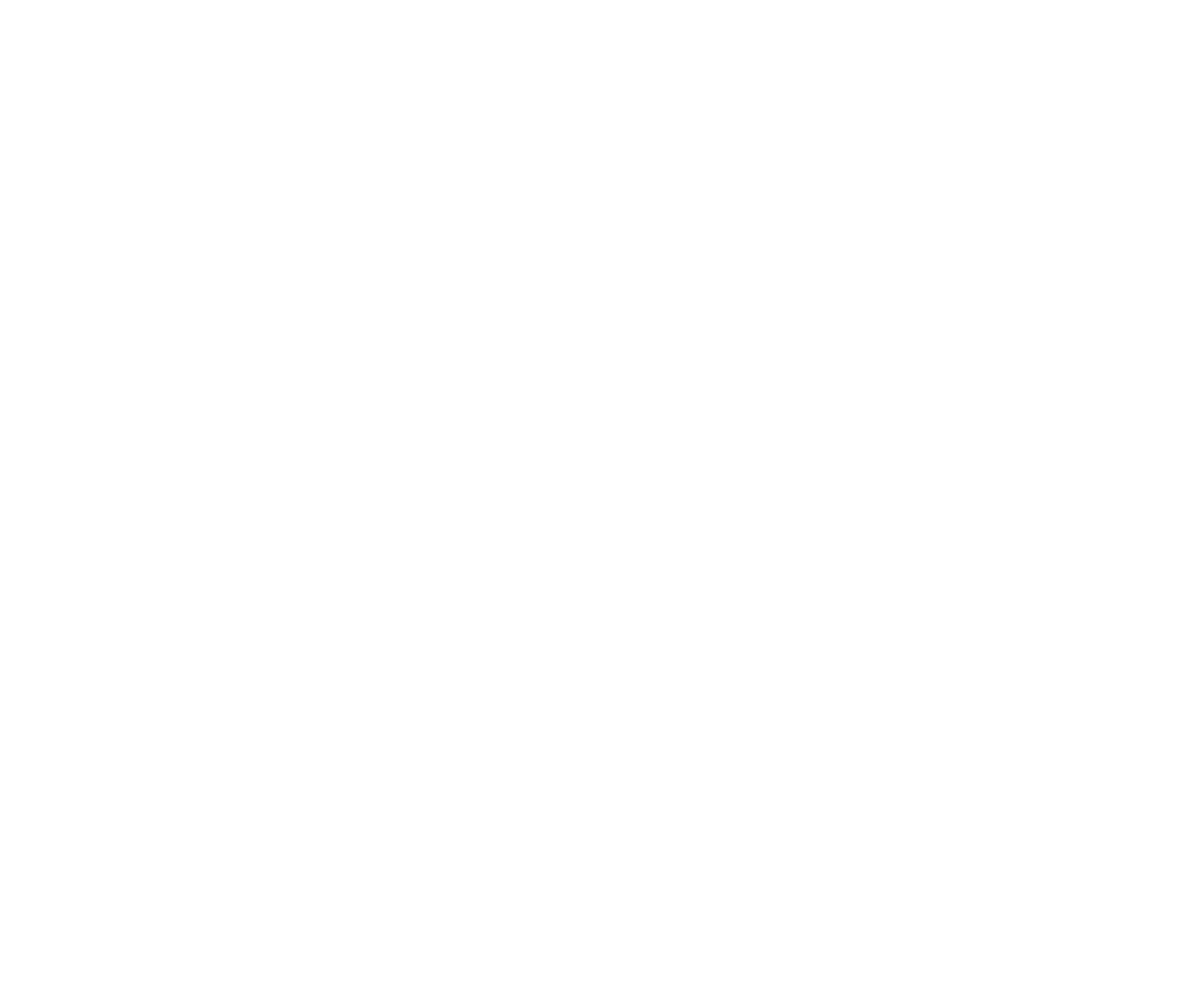
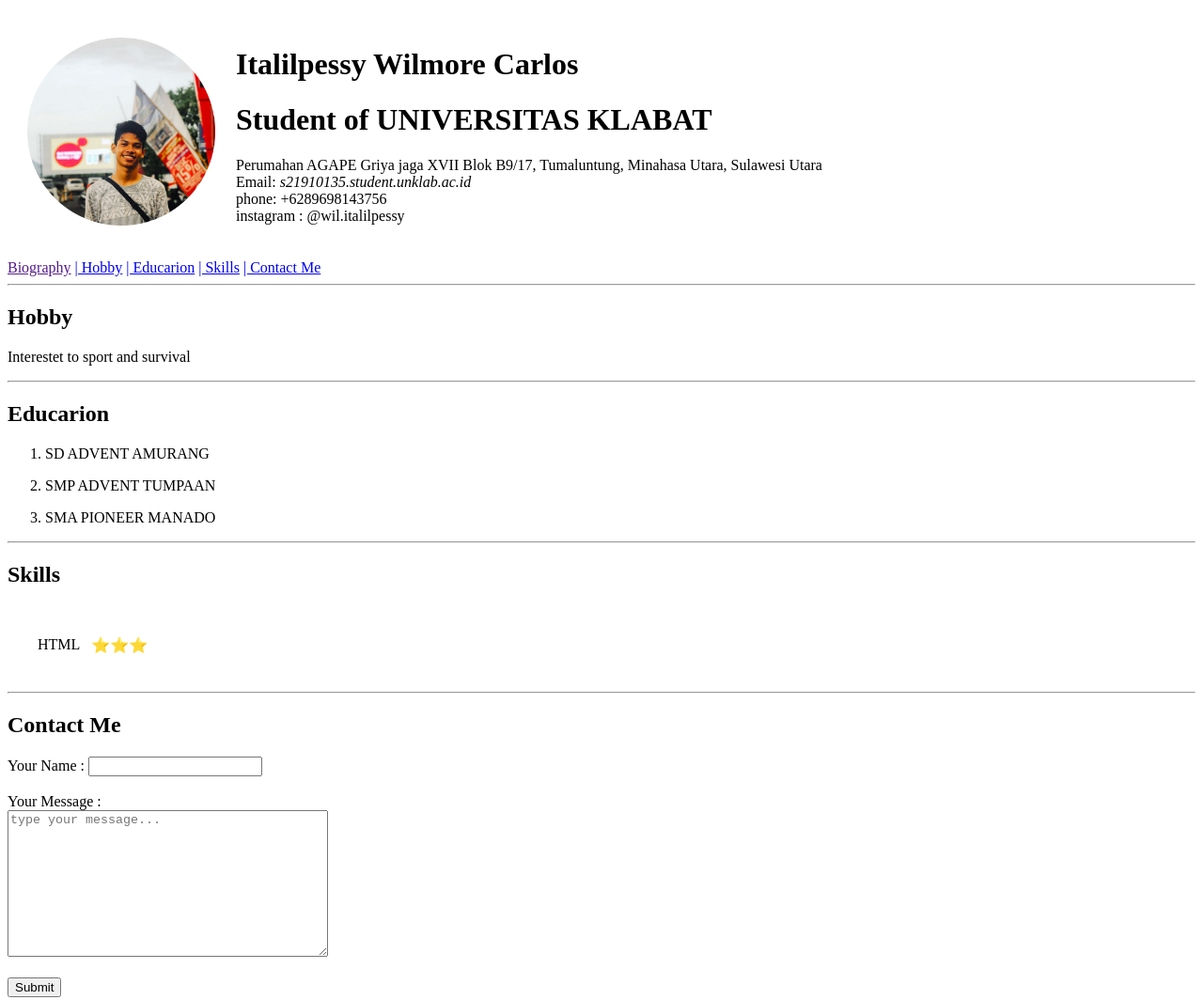
Before and after one commit to Wilmore/profil, a plain HTML site: page index.html in a window 1280 px wide. Shown: the whole page at 94% size. Before the commit the page ends 800 px from the top, so only its background shows below. Drawn offline with Linux system fonts and the light colour scheme.

Commit message:
membuat profil

```diff
--- a/index.html
+++ b/index.html
@@ -3,10 +3,101 @@
 <head>
     <meta charset="UTF-8">
     <meta name="viewport" content="width=device-width, initial-scale=1.0">
-    <meta mame="author" content="Italilpessy Wilmore Carlos" />
+    <meta mame="description" content="Italilpessy Wilmore Carlos Homepage" />
+    <meta name="keywords" content="Italilpessy Wilmore Carlos, Fuzzy, Fuzzy Interpolation"
+    >
+    <meta name="author" content="Italilpessy Wilmore Carlos">
     <title>Italilpessy Wilmore Carlos is Homepage</title>
 </head>
 <body>
-
+    <header>
+        <table cellspacing="20">
+            <tr>
+                <td>
+                    <img src="https://raw.githubusercontent.com/Wilmore/profil/master/circle-cropped.png" alt="profil-picture" width="200">
+                </td>
+                <td>
+                    <h1>Italilpessy Wilmore Carlos</h1>
+                    <h1>Student of UNIVERSITAS KLABAT</h1>
+                    <p>
+                        Perumahan AGAPE Griya jaga XVII Blok B9/17, Tumaluntung, Minahasa Utara, Sulawesi Utara
+                        <br>
+                        Email: <em>s21910135.student.unklab.ac.id</em>
+                        <br>
+                        phone: +6289698143756
+                        <br>
+                        instagram : @wil.italilpessy
+                    </p>
+                </td>
+            </tr>
+        </table>
+    </header>
+    <nav>
+        <a href="">Biography</a>
+        <a href="#hobby">| Hobby</a>
+        <a href="#education">| Educarion</a>
+        <a href="#skills">| Skills</a>
+        <a href="#contact-me">| Contact Me</a>
+    </nav>
+    <section id="hobby">
+        <hr>
+        <h1>Hobby</h1>
+        <p>Interestet to sport and survival</p>
+    </section>
+    <section id="educations">
+        <hr>
+        <h1>Educarion</h1>
+        <ol>
+            <li>
+                <p>
+                    SD ADVENT AMURANG
+                </p>
+            </li>
+            <li>
+                <p>
+                    SMP ADVENT TUMPAAN
+                </p>
+            </li>
+            <li>
+                <p>
+                    SMA PIONEER MANADO
+                </p>
+            </li>
+        </ol>
+    </section>
+    <section id="skills">
+        <hr />
+        <h1>Skills</h1>
+        <table cellspacing="20">
+          <tr>
+            <td>
+              <table cellspacing="10">
+                <tr>
+                  <td>HTML</td>
+                  <td>⭐️⭐️⭐️</td>
+                </tr>
+              </table>
+            </td>
+          </tr>
+        </table>
+      </section>
+      <section id="contac-me">
+          <hr>
+          <h1>
+              Contact Me
+          </h1>
+          <form>
+              <label for="name">Your Name : </label>
+              <input type="text" name="name" id="name"required />
+              <br>
+              <br>
+              <label for="message">Your Message : </label>
+              <br>
+              <textarea name="message" id="message" cols="40" rows="10" placeholder="type your message..."></textarea>
+              <br>
+              <br>
+              <input type="submit"name="submit">
+          </form>
+      </section>
 </body>
 </html>
```
